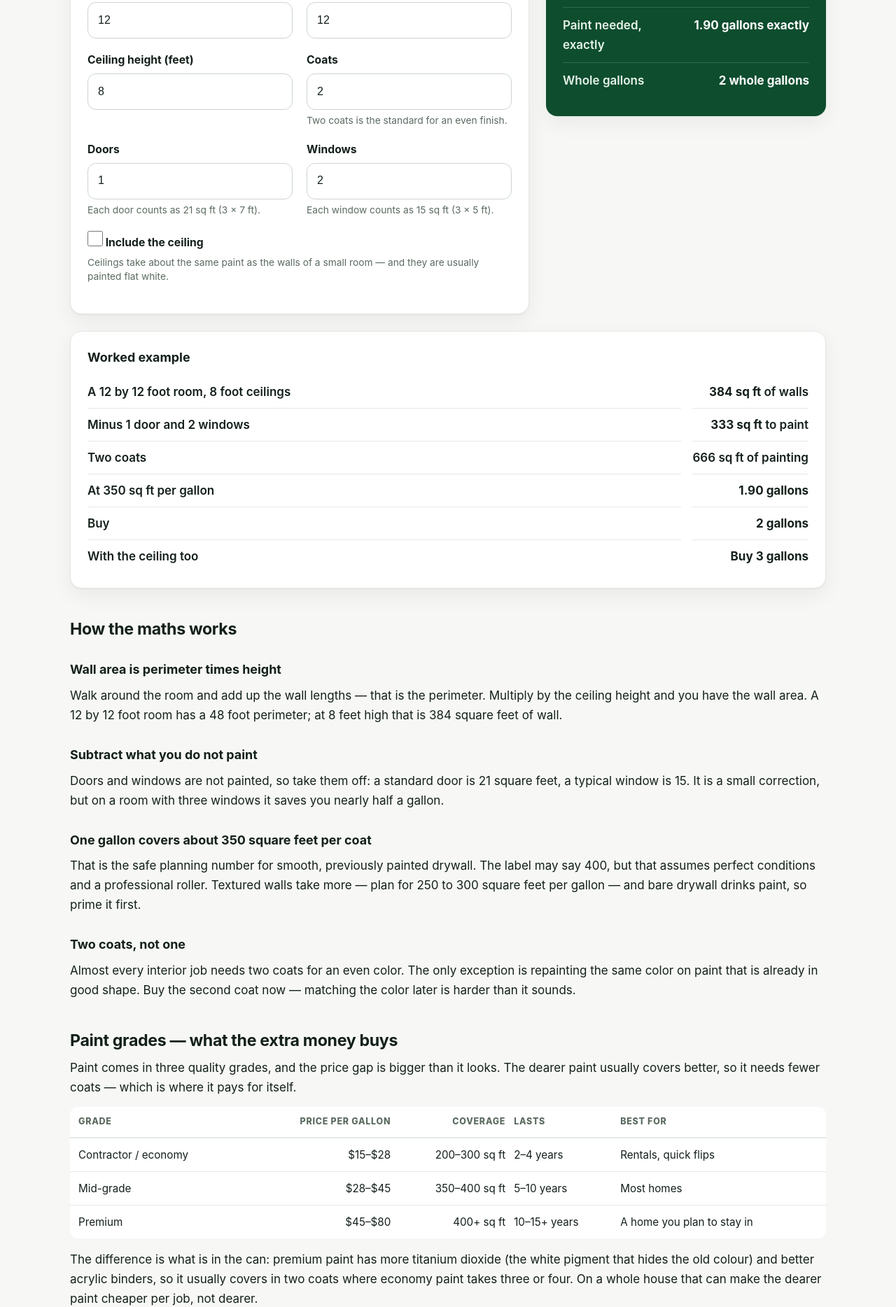
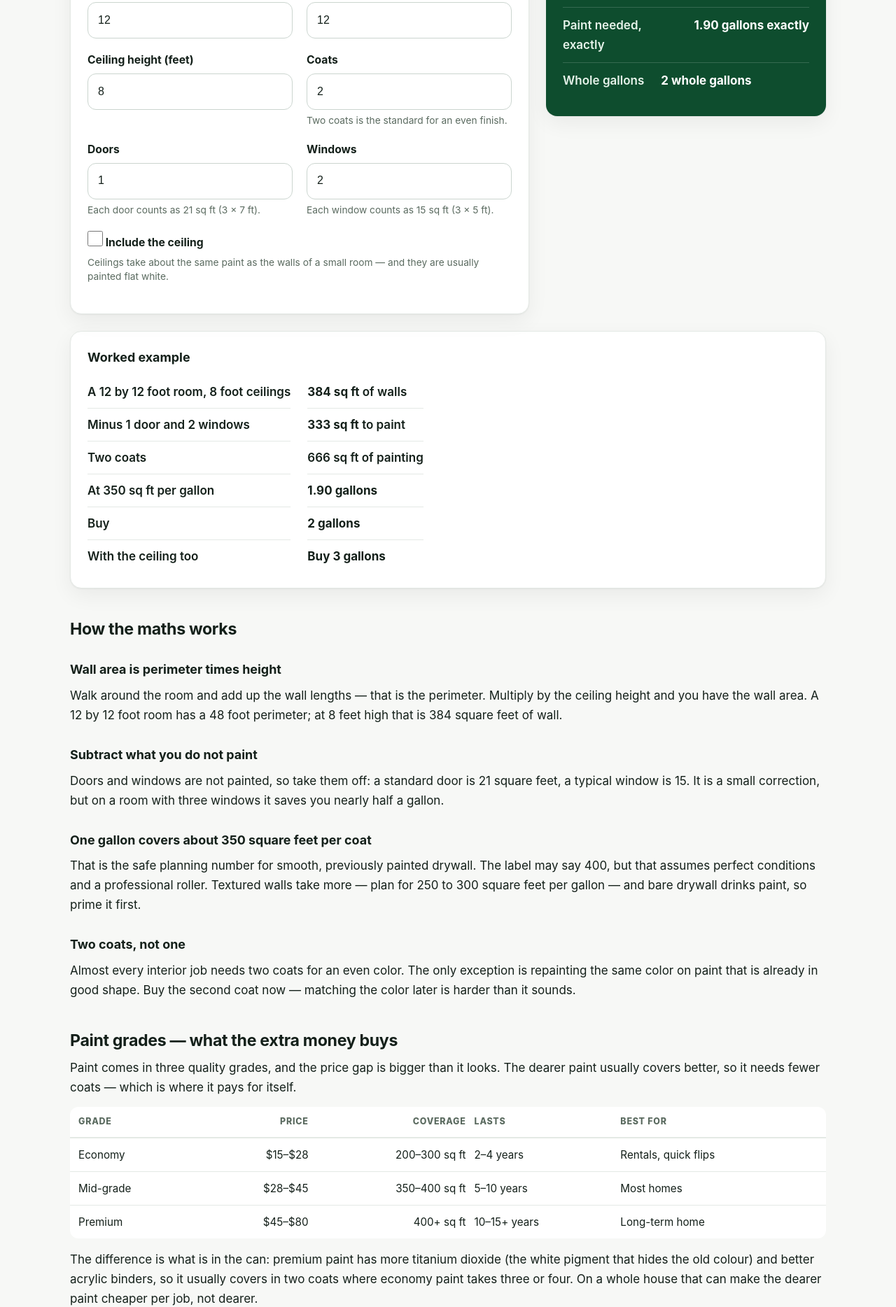
Before and after one commit to stockpickoftheday/builditcalculators, a plain HTML site: page paint.html in a window 1280 px wide. Shown: the part 602-2470 px from the top of the page at 70% size. Drawn offline with Linux system fonts and the light colour scheme.

Commit message:
Update style.css and paint.html layout

```diff
--- a/paint.html
+++ b/paint.html
@@ -191,10 +191,10 @@
     <h2>Paint grades — what the extra money buys</h2>
     <p>Paint comes in three quality grades, and the price gap is bigger than it looks. The dearer paint usually covers better, so it needs fewer coats — which is where it pays for itself.</p>
     <div class="table-scroll"><table>
-      <tr><th>Grade</th><th class="num">Price per gallon</th><th class="num">Coverage</th><th>Lasts</th><th>Best for</th></tr>
-      <tr><td>Contractor / economy</td><td class="num">$15–$28</td><td class="num">200–300 sq ft</td><td>2–4 years</td><td>Rentals, quick flips</td></tr>
+      <tr><th>Grade</th><th class="num">Price</th><th class="num">Coverage</th><th>Lasts</th><th>Best for</th></tr>
+      <tr><td>Economy</td><td class="num">$15–$28</td><td class="num">200–300 sq ft</td><td>2–4 years</td><td>Rentals, quick flips</td></tr>
       <tr><td>Mid-grade</td><td class="num">$28–$45</td><td class="num">350–400 sq ft</td><td>5–10 years</td><td>Most homes</td></tr>
-      <tr><td>Premium</td><td class="num">$45–$80</td><td class="num">400+ sq ft</td><td>10–15+ years</td><td>A home you plan to stay in</td></tr>
+      <tr><td>Premium</td><td class="num">$45–$80</td><td class="num">400+ sq ft</td><td>10–15+ years</td><td>Long-term home</td></tr>
     </table></div>
     <p>The difference is what is in the can: premium paint has more titanium dioxide (the white pigment that hides the old colour) and better acrylic binders, so it usually covers in two coats where economy paint takes three or four. On a whole house that can make the dearer paint cheaper per job, not dearer.</p>
     <h3>Water-based or oil-based?</h3>
--- a/style.css
+++ b/style.css
@@ -130,6 +130,9 @@ main { padding: 20px 0 64px; }
   .example dl { grid-template-columns: 1fr; gap: 0; }
   .example dl dt { padding: 10px 0 2px; }
   .example dl dd { margin: 0; padding: 0 0 10px; border-top: none; white-space: normal; text-align: left; }
+  table { font-size: 0.88rem; }
+  th, td { padding: 8px 8px 8px 0; }
+  th:first-child, td:first-child { padding-left: 8px; }
 }
 
 .eyebrow {
@@ -293,9 +296,9 @@ button.example-btn:hover { background: var(--green-50); }
 .results dl { margin: 10px 0 0; }
 .results .row {
   display: flex;
-  justify-content: space-between;
+  justify-content: flex-start;
   align-items: baseline;
-  gap: 16px;
+  gap: 8px 24px;
   padding: 11px 0;
   border-top: 1px solid rgba(255, 255, 255, 0.16);
 }
@@ -340,7 +343,7 @@ button.example-btn:hover { background: var(--green-50); }
   bottom: 12px;
   z-index: 30;
   display: flex;
-  justify-content: space-between;
+  justify-content: center;
   align-items: baseline;
   gap: 12px;
   margin-top: 16px;
@@ -392,14 +395,15 @@ td.num, th.num { text-align: right; }
 .example h3 { margin-top: 0; }
 .example dl {
   display: grid;
-  grid-template-columns: minmax(180px, 1fr) auto;
-  gap: 0 16px;
+  grid-template-columns: minmax(180px, auto) auto;
+  justify-content: start;
+  gap: 0 24px;
   margin: 12px 0 0;
 }
 .example dl dt, .example dl dd { padding: 9px 0; border-top: 1px solid var(--line); }
 .example dl dt:first-of-type, .example dl dd:first-of-type { border-top: none; }
 .example dt { font-weight: 600; }
-.example dd { margin: 0; text-align: right; font-weight: 600; white-space: nowrap; }
+.example dd { margin: 0; text-align: left; font-weight: 600; white-space: nowrap; }
 
 .note {
   background: var(--amber-bg);
```
